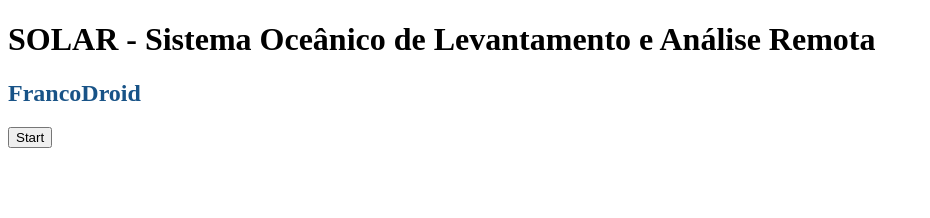
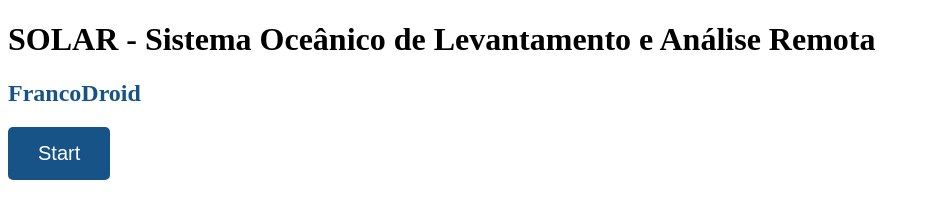
Before and after one commit to OnFeKion/SubmergedAI, a plain HTML site: page index.html in a window 1280 px wide. Shown: the whole page, without its empty margins (0-930 px from the left). Drawn offline with Linux system fonts and the light colour scheme.

Commit message:
Update index.html

```diff
--- a/index.html
+++ b/index.html
@@ -11,7 +11,7 @@
 
     <meta http-equiv="Content-Type" content="text/html; charset=utf-8" />
     <meta name="description" content="FrancoDroid Submerged é um projeto no GitHub que utiliza modelos de aprendizado de máquina para análise de imagens. Confira no GitHub!">
-    <meta name="keywords" content="FrancoDroid, GitHub, Submerged, aprendizado de máquina, modelos de imagem, .io,SOLAR">
+    <meta name="keywords" content="FrancoDroid, GitHub, Submerged, aprendizado de máquina, modelos de imagem, coral sol, SOLAR">
     <meta name="author" content="FrancoDroid">
     <meta property="og:title" content="FrancoDroid Submerged">
     <meta property="og:description" content="FrancoDroid Submerged">
@@ -28,6 +28,22 @@
         /* Estilo para o h2 FrancoDroid */
         h2 {
             color: #185387; /* Define a cor para FrancoDroid */
+        }
+
+        /* Estilo para o botão */
+        button {
+            font-size: 20px; /* Aumenta o tamanho da fonte */
+            padding: 15px 30px; /* Aumenta o espaçamento interno do botão */
+            background-color: #185387; /* Define a cor de fundo */
+            color: white; /* Define a cor do texto */
+            border: none; /* Remove a borda */
+            border-radius: 5px; /* Arredonda as bordas do botão */
+            cursor: pointer; /* Muda o cursor para indicar que é clicável */
+        }
+
+        /* Estilo para o botão ao passar o mouse */
+        button:hover {
+            background-color: #113d63; /* Muda a cor de fundo quando o mouse passa sobre o botão */
         }
     </style>
 </head>
```
